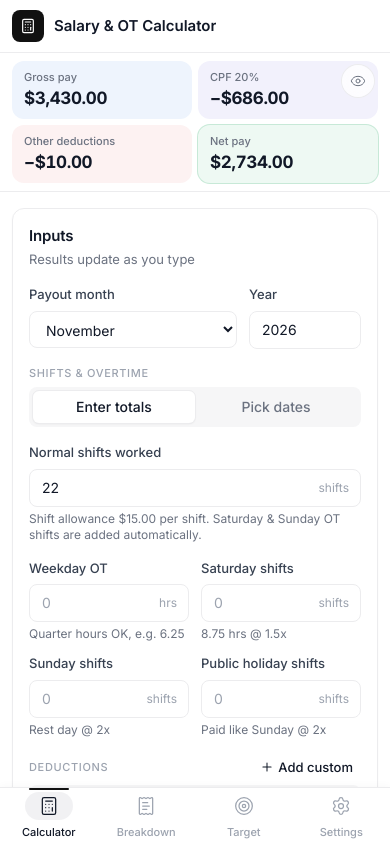
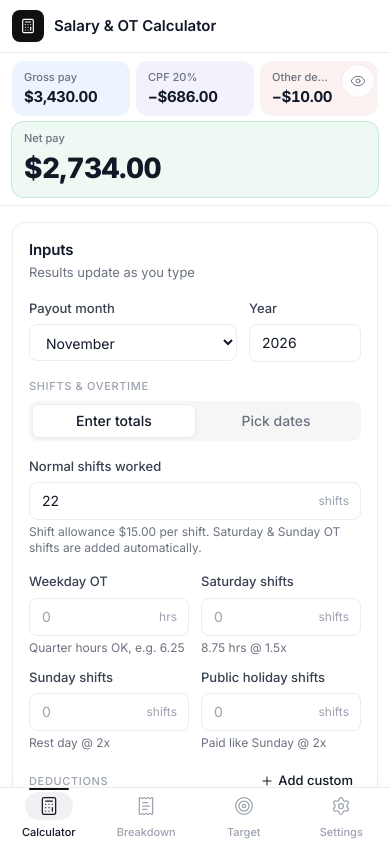
Before and after one commit to kyushira/overtime-calculator, a React (Vite) app: page /#calculator in a window 390 px wide. Shown: the top 842 px of the page. Built offline with nearby package versions, Linux system fonts and the light colour scheme.

Commit message:
ui: net pay hero tile full-width with larger count-up figure

```diff
--- a/src/components/SummaryCards.tsx
+++ b/src/components/SummaryCards.tsx
@@ -19,8 +19,8 @@ interface Tile {
 const MASK = '$ ••••';
 
 /** Value with a crossfade / blur to a mask when pay figures are hidden. */
-function TileValue({ value, negative, hidden }: { value: number; negative?: boolean; hidden: boolean }) {
-  const v = useTween(value, 300);
+function TileValue({ value, negative, hidden, hero }: { value: number; negative?: boolean; hidden: boolean; hero?: boolean }) {
+  const v = useTween(value, hero ? 600 : 400);
   // After the fade-out, drop the real figure from the DOM so it can't be read or copied.
   const [gone, setGone] = useState(hidden);
   useEffect(() => {
@@ -30,7 +30,7 @@ function TileValue({ value, negative, hidden }: { value: number; negative?: bool
   }, [hidden]);
   return (
     <div
-      className="grid text-[17px] font-bold tabular-nums tracking-[-0.02em] text-slate-900 sm:text-2xl"
+      className={`grid tabular-nums tracking-[-0.02em] text-slate-900 ${hero ? 'text-[28px] font-extrabold' : 'text-[15px] font-bold sm:text-2xl'}`}
       aria-label={hidden ? 'hidden' : `${negative ? 'minus ' : ''}${money(value)}`}
     >
       <span aria-hidden className={`col-start-1 row-start-1 truncate transition-[opacity,filter] duration-200 ease-out ${hidden ? 'opacity-0 blur-sm' : 'opacity-100 blur-0'}`}>
@@ -60,7 +60,7 @@ export function SummaryCards({ result, hidden, onToggleHidden }: { result: PayRe
   ];
 
   return (
-    <div className="relative grid grid-cols-2 gap-1.5 sm:gap-3 lg:grid-cols-4">
+    <div className="relative grid grid-cols-3 gap-1.5 sm:gap-3 lg:grid-cols-4">
       <button
         type="button"
         onClick={onToggleHidden}
@@ -76,15 +76,15 @@ export function SummaryCards({ result, hidden, onToggleHidden }: { result: PayRe
         <div
           key={t.key}
           style={{ '--i': i } as CSSProperties}
-          className={`anim-fade-up group relative min-w-0 overflow-hidden rounded-xl px-3 py-2 transition duration-200 ease-out hover:-translate-y-0.5 hover:shadow-[var(--shadow-lift)] sm:p-4 ${t.fill} ${t.hero ? 'ring-1 ring-good/25' : ''}`}
+          className={`anim-fade-up group relative min-w-0 overflow-hidden rounded-xl px-3 py-2 transition duration-200 ease-out hover:-translate-y-0.5 hover:shadow-[var(--shadow-lift)] sm:p-4 ${t.fill} ${t.hero ? 'col-span-3 lg:col-span-1 ring-1 ring-good/25' : ''}`}
         >
           {t.hero && (
             <div aria-hidden className="halftone pointer-events-none absolute right-0 bottom-0 hidden h-full w-28 text-good/20 [mask-image:linear-gradient(to_left,black,transparent)] sm:block lg:w-32" />
           )}
           <div className="relative">
             {/* Leave room for the eye button: top-right tile is CPF on phones (2×2), Net on desktop (4 across). */}
-            <div className={`truncate text-[11px] font-medium text-slate-500 sm:text-[13px] ${i === 1 ? 'max-lg:pr-8' : ''} ${i === 3 ? 'lg:pr-9' : ''}`}>{t.label}</div>
-            <TileValue value={t.value} negative={t.negative} hidden={hidden} />
+            <div className={`truncate text-[11px] font-medium text-slate-500 sm:text-[13px] ${i === 2 ? 'max-lg:pr-8' : ''} ${i === 3 ? 'lg:pr-9' : ''}`}>{t.label}</div>
+            <TileValue value={t.value} negative={t.negative} hidden={hidden} hero={t.hero} />
             <div className="mt-1.5 hidden sm:block">
               <span className="inline-flex items-center rounded-full bg-white/70 px-1.5 py-0.5 text-[11px] font-medium text-slate-500">{hidden && t.subMoney ? 'OT ••••' : t.sub}</span>
             </div>
```
